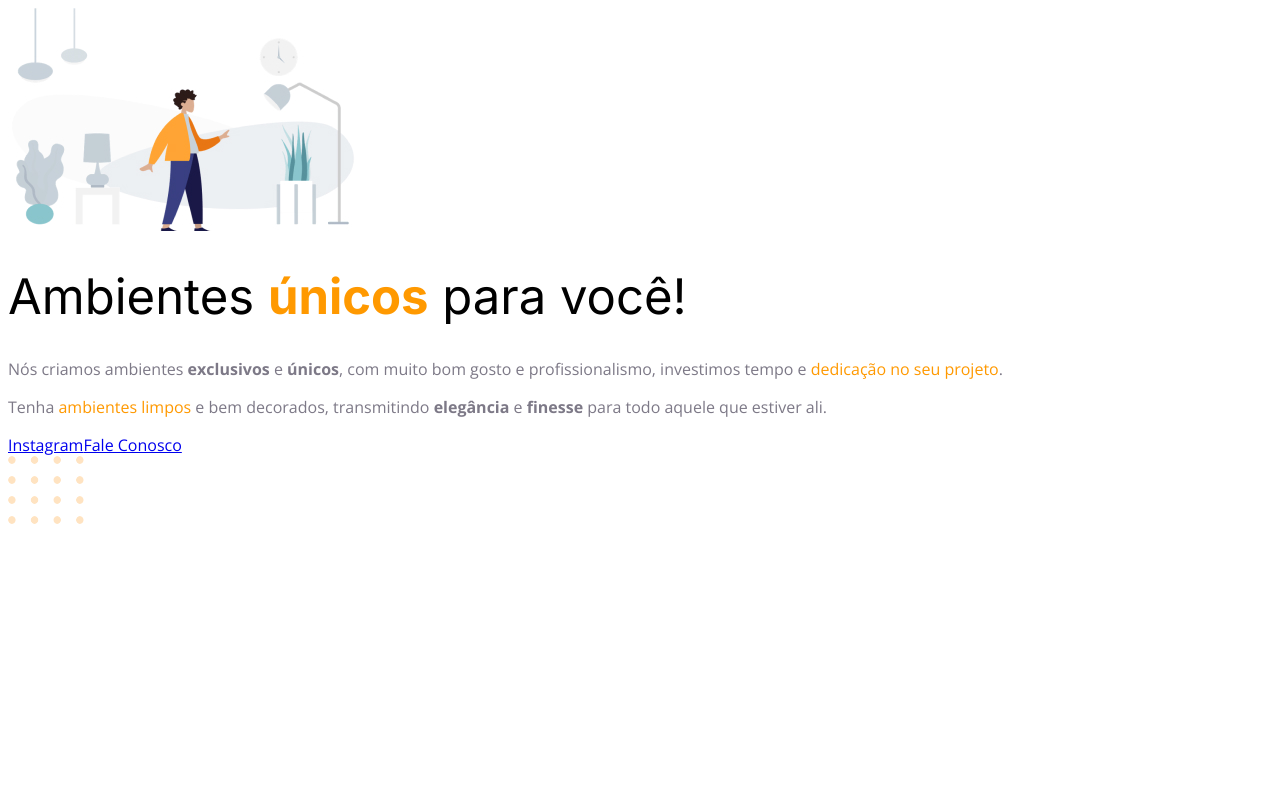
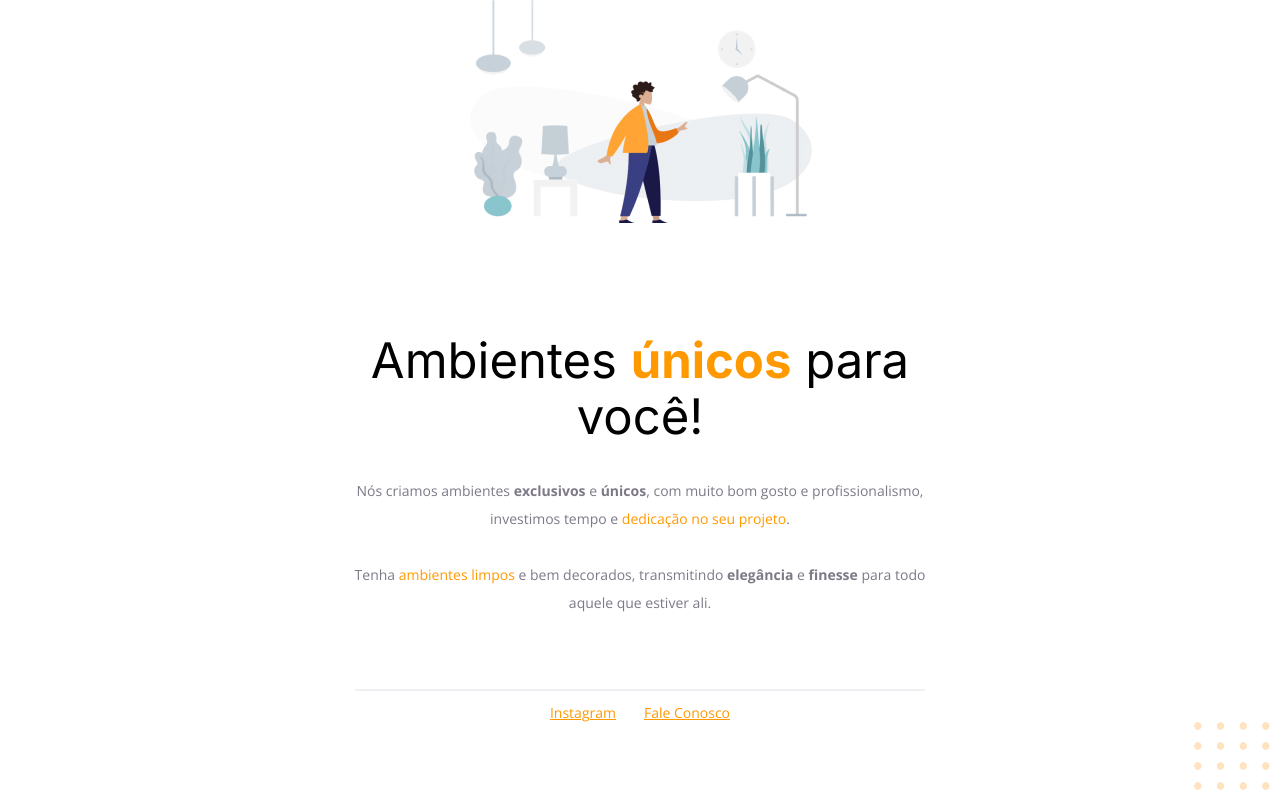
Before and after one commit to gabrielpdb/rocketseat-explorer-stage02, a plain HTML site: page index.html in a window 1280 px wide. Drawn offline with nearby package versions, Linux system fonts and the light colour scheme.

Commit message:
Finalizado"

```diff
--- a/index.html
+++ b/index.html
@@ -23,8 +23,8 @@
         Nós criamos ambientes <strong>exclusivos</strong> e
         <strong>únicos</strong>, com muito bom gosto e profissionalismo,
         investimos tempo e <span>dedicação no seu projeto</span>.
-      </p>
-      <p>
+        <br />
+        <br />
         Tenha <span>ambientes limpos</span> e bem decorados, transmitindo
         <strong>elegância</strong> e <strong>finesse</strong> para todo aquele
         que estiver ali.
@@ -32,7 +32,9 @@
     </div>
 
     <footer>
-      <a href="https://instagram.com/moveisparavoce">Instagram</a
+      <div id="line"></div>
+      <a href="https://instagram.com/moveisparavoce" target="_blank"
+        >Instagram</a
       ><a href="mailto:contato@moveisparavoce.com">Fale Conosco</a>
     </footer>
 
--- a/style.css
+++ b/style.css
@@ -1,22 +1,61 @@
+body {
+  font-family: 'Open Sans', sans-serif;
+
+  text-align: center;
+  margin: 0;
+}
+
+#hero {
+  width: 592px;
+  margin: 0 auto 72px;
+}
+
+#hero img {
+  margin-bottom: 72px;
+}
+
 h1 {
   font-family: 'Inter', sans-serif;
   font-size: 49px;
   line-height: 56px;
   font-weight: normal;
+  margin-bottom: 32px;
 }
 
 h1 span {
   font-weight: bold;
 }
 
-body {
-  font-family: 'Open Sans', sans-serif;
-}
-
-span {
+span,
+a {
   color: #ff9900;
 }
 
-p {
+p,
+footer {
   color: #7d7987;
+
+  font-size: 14px;
+  line-height: 28px;
 }
+
+footer {
+  margin-bottom: 33px;
+}
+
+footer a + a {
+  margin-left: 28px;
+}
+
+#line {
+  width: 568px;
+  height: 0;
+  border: 1px #edeff2 solid;
+  margin: 0 auto 8px;
+}
+
+#balls {
+  position: fixed;
+  bottom: 0;
+  right: 0;
+}
```
